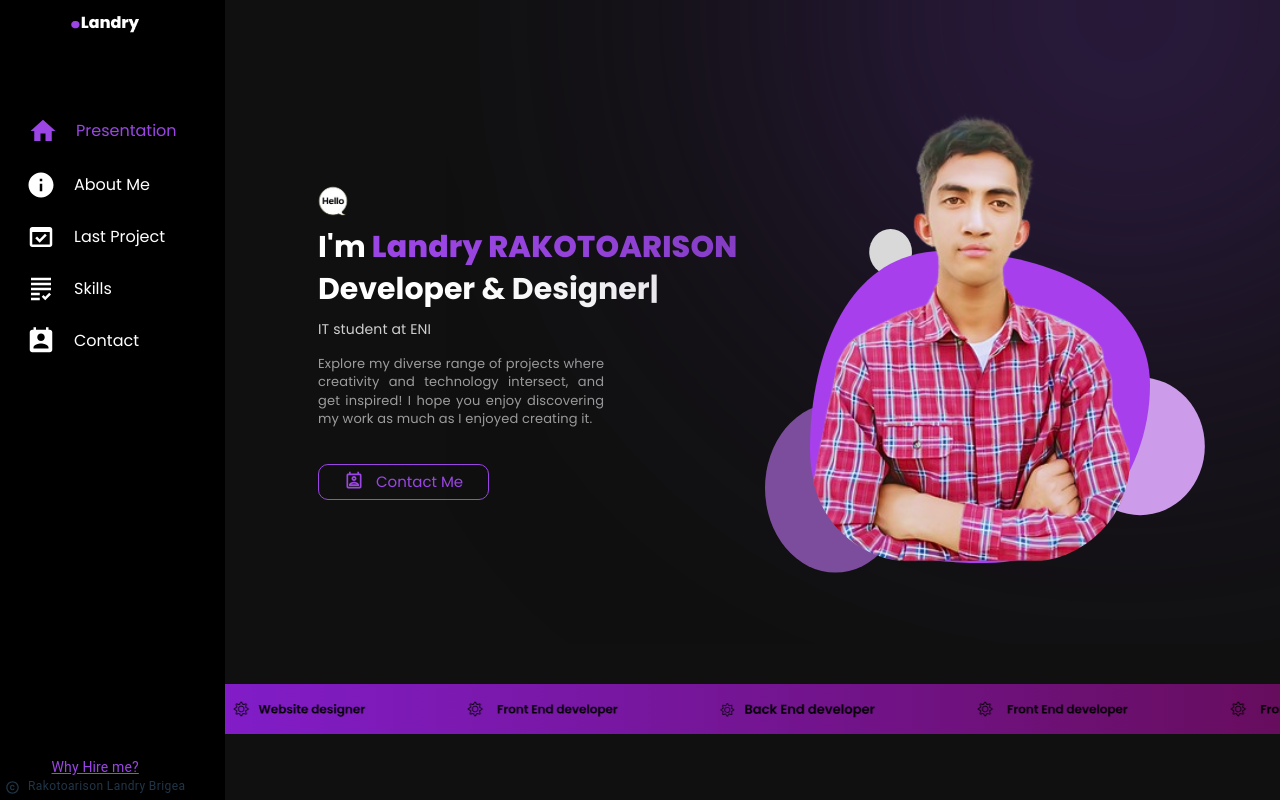
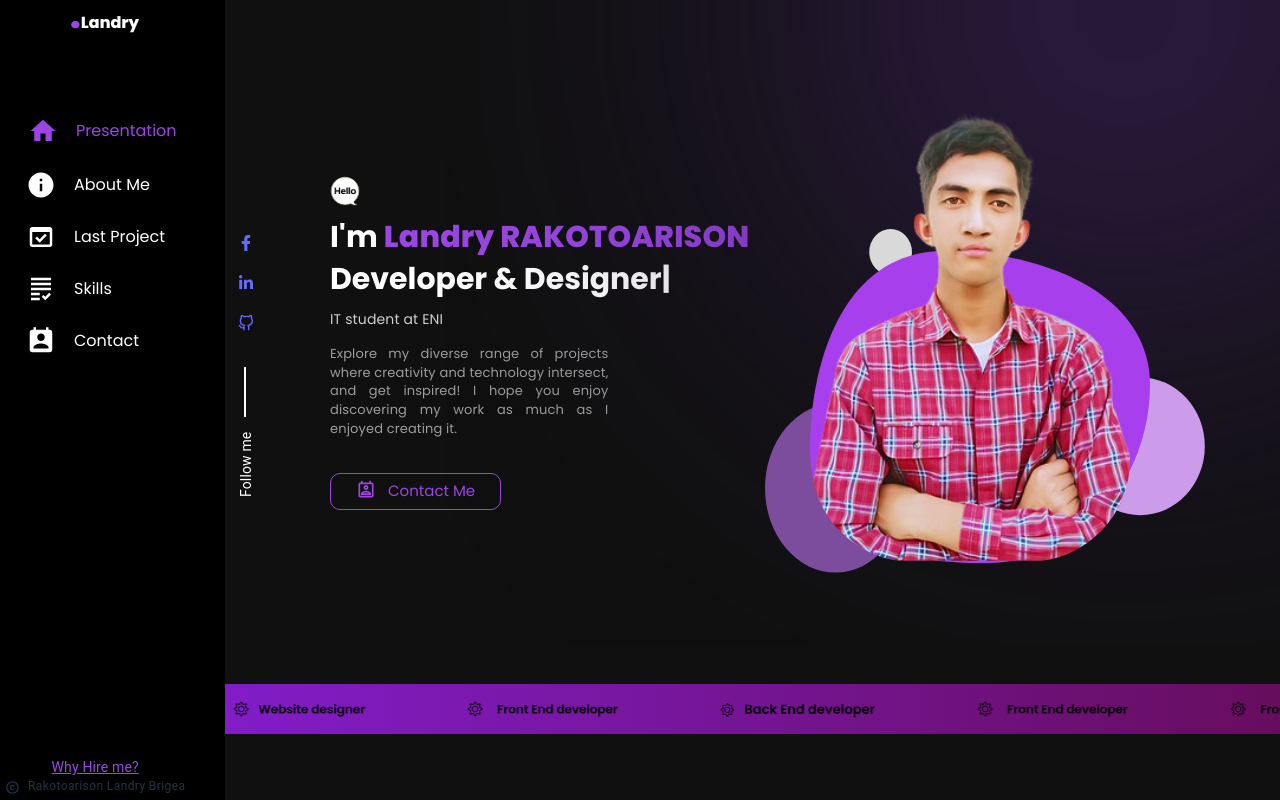
Before and after one commit to rakotoarisonlandry/Portfolio, a React (Vite) app: page / in a window 1280 px wide. Built offline with nearby package versions, Linux system fonts and the light colour scheme.

Commit message:
Social Link added

```diff
--- a/src/pages/Home/Home.jsx
+++ b/src/pages/Home/Home.jsx
@@ -9,11 +9,13 @@ import hello from "../../../public/assets/img/stock-vector-hi-hello-banner-speec
 import portrait from "../../../public/assets/img/test.svg";
 import Contact from "../Contact/Contact";
 import About from "../About/About";
+import SocialLink from "../../component/socialicon/SocialLink";
 function Home() {
   return (
     <Box>
       <img src={Blur} alt="" className="Home-img-blur" />
       <Box className="Home-Body">
+        <SocialLink />
         <Box className="Home-container">
           <img src={hello} alt="" className="Home-hello" />
           <Typography variant="h4" fontWeight="900" className="Home-Title">
@@ -36,7 +38,7 @@ function Home() {
           </Typography>
           <Link className="home-Link" to="/contact">
             <button className="home-Button flex">
-              <MdOutlinePermContactCalendar className="text-[20px] mr-3"/>
+              <MdOutlinePermContactCalendar className="text-[20px] mr-3" />
               Contact Me
             </button>
           </Link>
```
